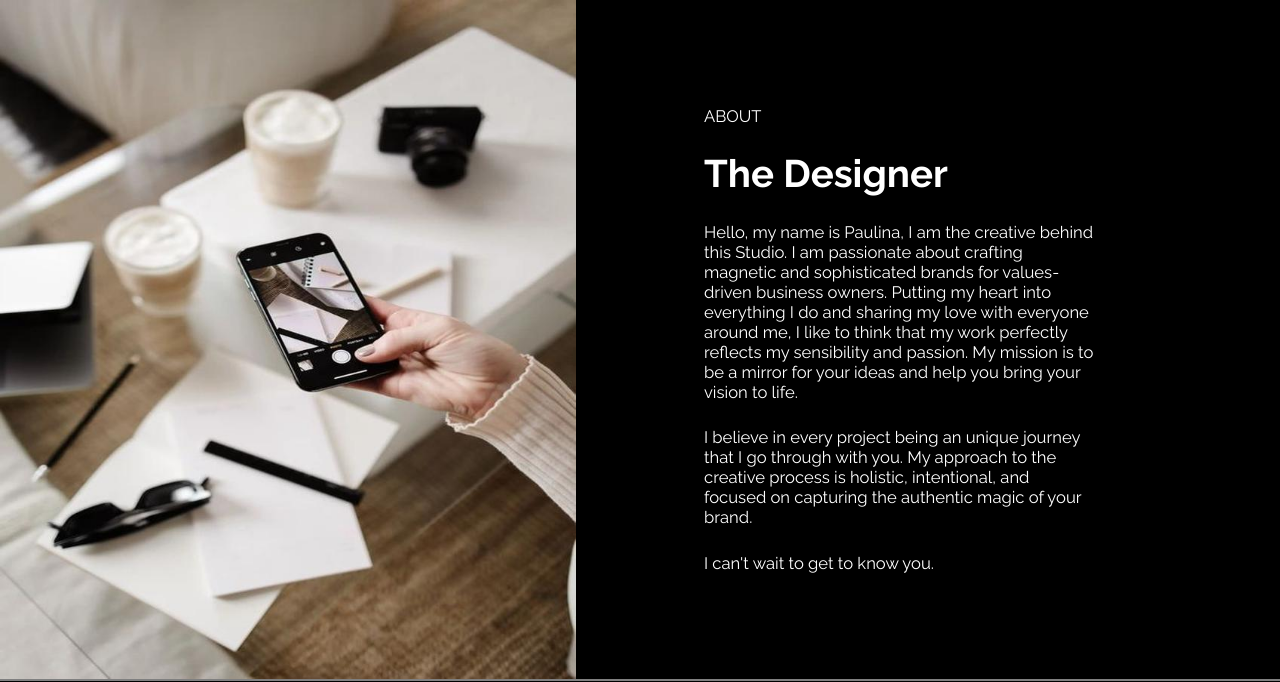
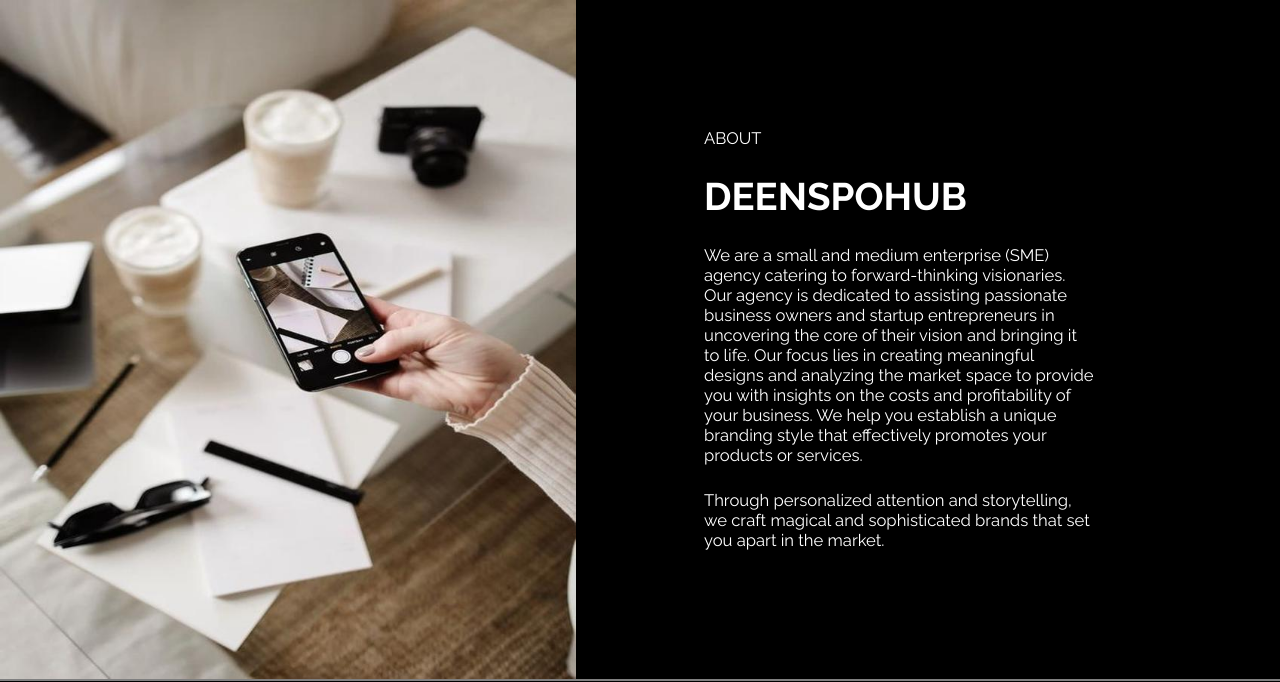
Before and after one commit to sirunique/Agencyportfolio, a PHP site: page /about in a window 1280 px wide. Shown: the part 94-776 px from the top of the page. Run offline with PHP 8.4, Linux system fonts and the light colour scheme; some libraries are stand-ins or nearby versions.

Commit message:
update text

```diff
--- a/pages/about/index.php
+++ b/pages/about/index.php
@@ -9,10 +9,16 @@ include('./pages/about/about_css.php');
     <img class='grid-img' src="images/IMG-20240906-WA0012.jpg" alt="images">
     <div class='element-align'>
         <p>ABOUT</p>
-        <h1>The Designer</h1>
-        <p>Hello, my name is Paulina, I am the creative behind this Studio. I am passionate about crafting magnetic and sophisticated brands for values-driven business owners. Putting my heart into everything I do and sharing my love with everyone around me, I like to think that my work perfectly reflects my sensibility and passion. My mission is to be a mirror for your ideas and help you bring your vision to life.</p>
-        <p>I believe in every project being an unique journey that I go through with you. My approach to the creative process is holistic, intentional, and focused on capturing the authentic magic of your brand.</p>
-        <p>I can't wait to get to know you.</p>
+        <h1>DEENSPOHUB</h1>
+        <p>
+            We are a small and medium enterprise (SME) agency catering to forward-thinking visionaries.
+            Our agency is dedicated to assisting passionate business owners and startup entrepreneurs in uncovering the core of their vision and bringing it to life.
+            Our focus lies in creating meaningful designs and analyzing the market space to provide you with insights on the costs and profitability of your business.
+            We help you establish a unique branding style that effectively promotes your products or services.
+        </p>
+        <p>
+            Through personalized attention and storytelling, we craft magical and sophisticated brands that set you apart in the market.
+        </p>
     </div>
 </section>
 
--- a/pages/services/index.php
+++ b/pages/services/index.php
@@ -11,7 +11,7 @@
             <p>OUR SERVICES</p>
             <h1>Our Thoughtful Offerings</h1>
             <p>Our services are thoughtfully designed to meet the needs of both new and established businesses. We are also very flexible when it comes to creating the perfect package for you. Your best fit may be a more custom approach and fully customized package. For a more individual approach, please ask via mail.</p>
-            <p>hello@polafijalkocreative.com</p>
+            <p>deenspohub24@gmail.com</p>
         </div>
     </section>
 
--- a/pages/work/index.php
+++ b/pages/work/index.php
@@ -13,7 +13,7 @@ include('./pages/work/work_css.php'); // linking css work page
             <img class="grid-img" src="images/IMG-20240906-WA0013.jpg" alt="product image">
             <div class="space-between">
                 <p>Nala</p>
-                <a href="#">See more</a>
+                <a href="./pages/work/details.php">See more</a>
             </div>
         </div>
 
```
